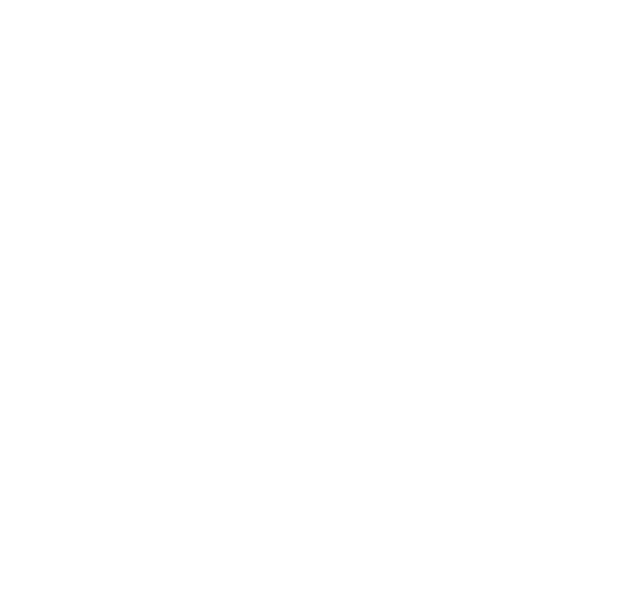
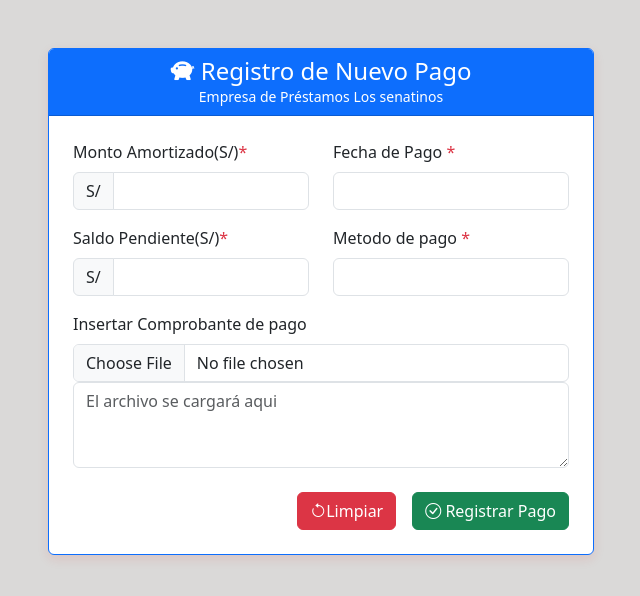
Before and after one commit to danielayala-06/Proyecto-Final-Seminario, a website: page public/pagos/insertarPago.html in a window 1280 px wide. Shown: the whole page, without its empty margins (319-959 px from the left). Drawn offline with nearby package versions, Linux system fonts and the light colour scheme.

Commit message:
Vista de InsertarPago, Creada

```diff
--- a/public/pagos/insertarPago.html
+++ b/public/pagos/insertarPago.html
@@ -3,9 +3,98 @@
 <head>
   <meta charset="UTF-8">
   <meta name="viewport" content="width=device-width, initial-scale=1.0">
-  <title>Insertar Pago</title>
+  <title>Registro de Pago</title>
+  <!-- Bootstrap 5 CSS -->
+  <link href="https://cdn.jsdelivr.net/npm/bootstrap@5.3.3/dist/css/bootstrap.min.css" rel="stylesheet">
+  <!-- Bootstrap 5 JS -->
+  <script src="https://cdn.jsdelivr.net/npm/bootstrap@5.3.3/dist/js/bootstrap.bundle.min.js"></script>
+  <!-- Iconos de Bootstrap -->
+  <link href="https://cdn.jsdelivr.net/npm/bootstrap-icons@1.11.3/font/bootstrap-icons.css" rel="stylesheet">
+  <style>
+    body {
+      background-color: #dad9d8;
+    }
+    .card {
+      box-shadow: 0 4px 12px rgba(214, 18, 18, 0.1);
+    }
+    .form-label {
+      font-weight: 500;
+    }
+  </style>
 </head>
 <body>
+  <div class="container mt-5">
+    <div class="row justify-content-center">
+      <div class="col-lg-6 col-md-8">
+        <div class="card border-primary">
+          <div class="card-header bg-primary text-white text-center">
+            <h4 class="mb-0"><i class="bi bi-piggy-bank-fill"></i> Registro de Nuevo Pago </h4>
+            <small class="d-block">Empresa de Préstamos Los senatinos</small>
+          </div>
+          <div class="card-body p-4">
+            <form action="insertar-cliente" method="POST" id="formPago" autocomplete="off">
+              <div class="row">
+                <!-- Monto Amortizado-->
+                <div class="col-md-6">
+                <label for="amortizado" class="form-label required">Monto Amortizado(S/)<span class="text-danger">*</span></label>
+                  <div class="input-group">
+                  <span class="input-group-text">S/</span>
+                  <input type="number" class="form-control" id="amortizado" name="amortizado" required>
+                  </div>
+                  </div>
+
+                <!-- Fecha de pago -->
+                <div class="col-md-6 mb-3">
+                  <label for="fechaPago" class="form-label">Fecha de Pago <span class="text-danger">*</span></label>
+                  <input type="text" class="form-control" id="fechaPago" name="fechaPago" required>
+
+                </div>
+              </div>
+
+              <div class="row">
+                <!-- Saldo Pendiente -->
+                 <div class="col-md-6">
+                <label for="saldoPendiente" class="form-label required">Saldo Pendiente(S/)<span class="text-danger">*</span></label>
+                  <div class="input-group">
+                  <span class="input-group-text">S/</span>
+                  <input type="number" class="form-control" id="saldoPendiente" name="saldoPendiente" required>
+                  </div>
+                  </div>
+
+                <!-- Metodo de pago -->
+                <div class="col-md-6 mb-3">
+                  <label for="metodoPago" class="form-label">Metodo de pago <span class="text-danger">*</span></label>
+                  <input type="tel" class="form-control" id="metodoPago" name="metodoPago" required>
+                </div>
+              </div>
+
+              <!-- Comprobante de pago -->
+
+              <div class="mb-4">
+              <label for="notas" class="form-label">Insertar Comprobante de pago <small class="text-muted"></small></label>
+              <input type="file" class="form-control">
+              <textarea class="form-control" id="comprobante" name="notas" rows="3"
+              placeholder="El archivo se cargará aqui"></textarea>
+              </div>
+
+              <!-- Botones -->
+              <div class="d-flex gap-2 d-md-flex justify-content-md-end">
+                <button type="reset" class="btn btn-danger me-md-2">
+                  <i class="bi bi-arrow-counterclockwise"></i>Limpiar
+                </button>
+                <button type="submit" class="btn btn-success">
+                  <i class="bi bi-check-circle"></i> Registrar Pago
+                </button>
+              </div>
+            </form>
+          </div>
+
+        </div>
+      </div>
+    </div>
+  </div>
+
+
 
 </body>
 </html>
```
Also changed, not shown: public/cliente/crearCliente.html (+2 -2 lines), public/prestamo/insertarPrestamo.html (+25 -34 lines).
